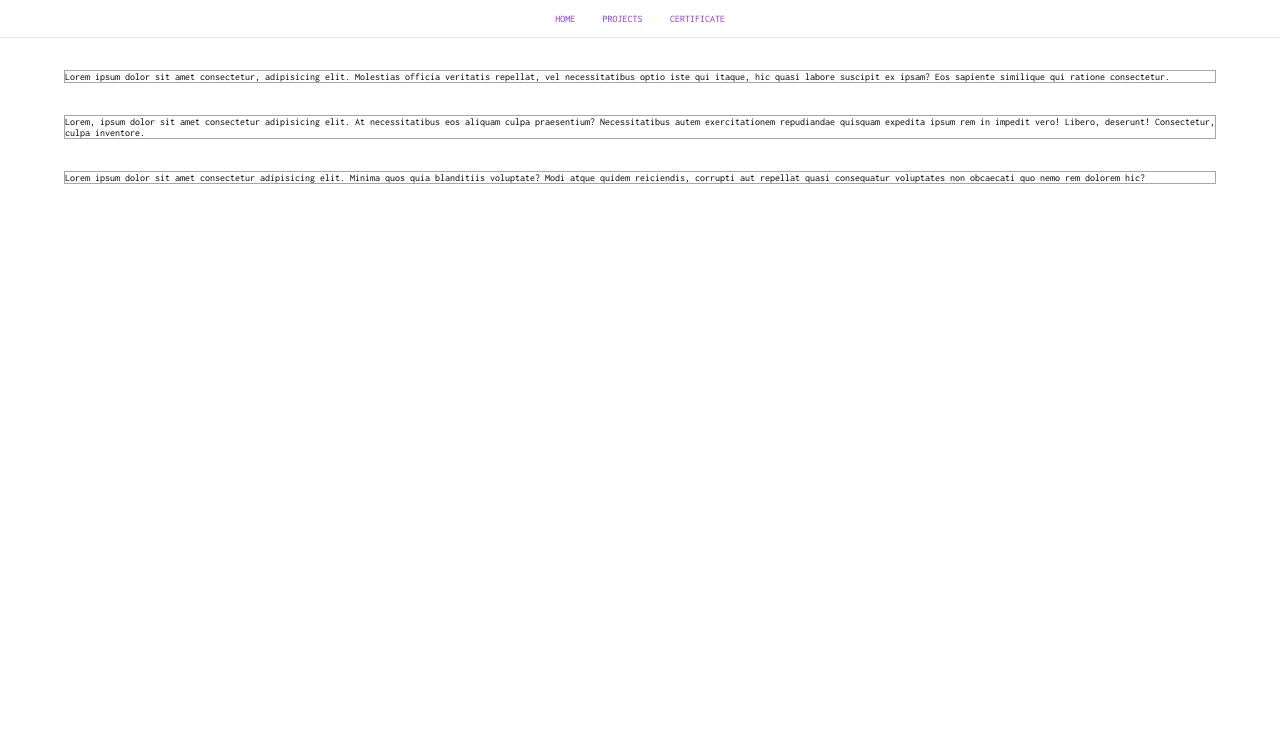
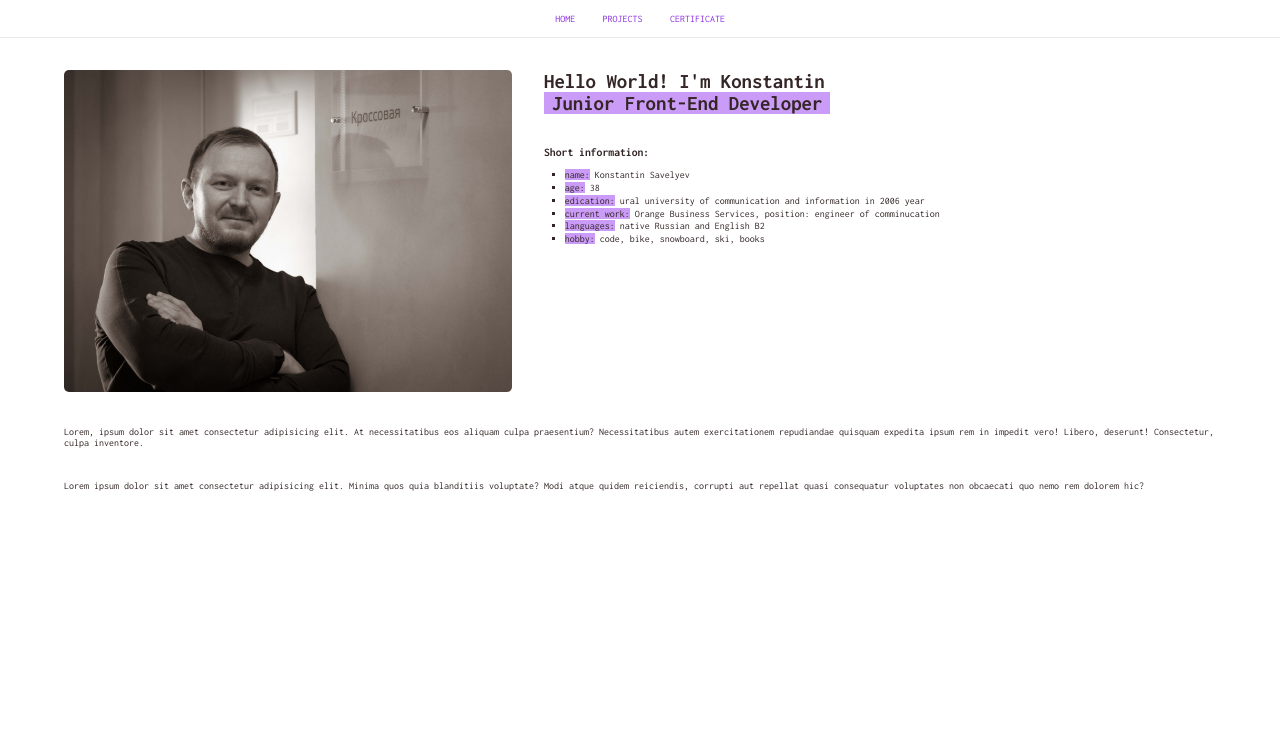
Before and after one commit to Konton022/cvPage, a plain HTML site: page index.html in a window 1280 px wide. Shown: the part 49-800 px from the top of the page. Drawn offline with Linux system fonts and the light colour scheme.

Commit message:
add descr

```diff
--- a/index.html
+++ b/index.html
@@ -57,10 +57,40 @@
         </header>
         <main>
             <div class="home container">
-                Lorem ipsum dolor sit amet consectetur, adipisicing elit.
-                Molestias officia veritatis repellat, vel necessitatibus optio
-                iste qui itaque, hic quasi labore suscipit ex ipsam? Eos
-                sapiente similique qui ratione consectetur.
+                <div class="home__photo">
+                    <img
+                        class="home__image"
+                        src="./images/photo.jpg"
+                        alt="photo_savelyev"
+                    />
+                </div>
+                <div class="home__text">
+                    <div class="home__title">hello world! I'm Konstantin</div>
+                    <div class="home__subtitle">Junior front-end developer</div>
+                    <div class="home__description">
+                        <h3>Short information:</h3>
+                        <ul className="home__list">
+                            <li><span>name:</span> Konstantin Savelyev</li>
+                            <li><span>age:</span> 38</li>
+                            <li>
+                                <span>edication:</span> ural university of
+                                communication and information in 2006 year
+                            </li>
+                            <li>
+                                <span>current work:</span> Orange Business
+                                Services, position: engineer of comminucation
+                            </li>
+                            <li>
+                                <span>languages:</span> native Russian and
+                                English B2
+                            </li>
+                            <li>
+                                <span>hobby:</span> code, bike, snowboard, ski,
+                                books
+                            </li>
+                        </ul>
+                    </div>
+                </div>
             </div>
             <div class="projects container">
                 Lorem, ipsum dolor sit amet consectetur adipisicing elit. At
--- a/style.css
+++ b/style.css
@@ -1,10 +1,14 @@
 @import url('https://fonts.googleapis.com/css2?family=Inconsolata:wght@400;700&display=swap');
 
+:root {
+    --main-bg-color: rgb(202, 155, 247);
+}
 body {
     font-size: 10px;
     font-family: 'Inconsolata', monospace;
     margin: 0;
     padding: 0;
+    color: rgb(52, 38, 38);
 }
 a {
     outline: none;
@@ -63,5 +67,47 @@ main {
 
 .container {
     margin: 2rem auto;
-    border: 1px solid rgb(167, 165, 165);
+    /* border: 1px solid rgb(167, 165, 165); */
 }
+.home {
+    display: flex;
+    justify-content: left;
+}
+
+.home__image {
+    width: 35vw;
+    border-radius: 5px;
+    object-fit: fill;
+}
+
+.home__text {
+    margin-left: 2rem;
+}
+
+.home__title,
+.home__subtitle {
+    font-size: 1.3rem;
+    font-weight: 700;
+    text-transform: capitalize;
+}
+
+.home__subtitle {
+    display: inline-block;
+    background-color: var(--main-bg-color);
+    text-align: center;
+    padding: 0 0.5rem;
+}
+
+.home__description {
+    margin-top: 2rem;
+}
+.home__description ul {
+    padding-left: 1.3rem;
+}
+.home__description ul li {
+    list-style-type: square;
+    line-height: 0.8rem;
+}
+.home__description ul li span {
+    background-color: var(--main-bg-color);
+}
```
Also changed, not shown: images/photo.jpg (added).
